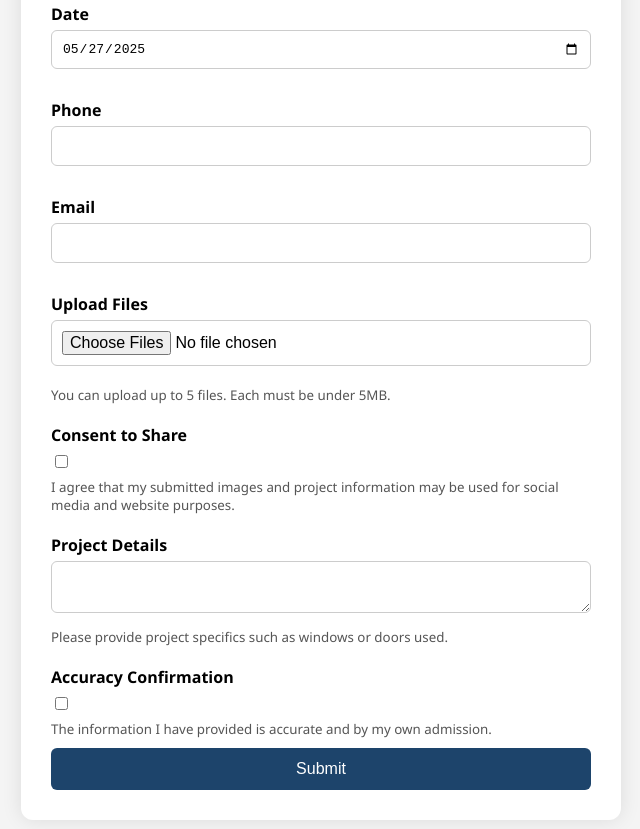
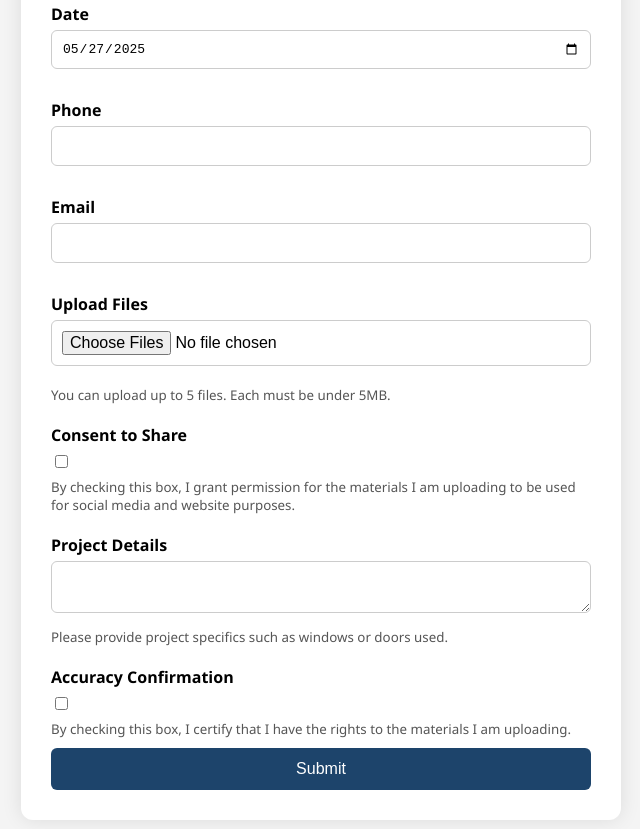
Before and after one commit to JELD-WENCanada/Form-Webhook, a website: page public/enhanced_project_submission_form.html in a window 1280 px wide. Shown: the part 367-1196 px from the top of the page, without its empty margins (319-959 px from the left). Drawn offline with Linux system fonts and the light colour scheme.

Commit message:
Update enhanced_project_submission_form.html

```diff
--- a/public/enhanced_project_submission_form.html
+++ b/public/enhanced_project_submission_form.html
@@ -118,8 +118,8 @@
 
       <label for="consent" data-en="Consent to Share" data-fr="Consentement à partager">Consent to Share</label>
       <input type="checkbox" id="consent" name="consent" required>
-      <small data-en="I agree that my submitted images and project information may be used for social media and website purposes." data-fr="J'accepte que mes images et informations de projet soumises puissent être utilisées à des fins de médias sociaux et de site web.">
-        I agree that my submitted images and project information may be used for social media and website purposes.
+      <small data-en="By checking this box, I grant permission for the materials I am uploading to be used for social media and website purposes." data-fr="En cochant cette case, j'autorise l'utilisation des documents que je télécharge à des fins de médias sociaux et de sites Web.">
+        By checking this box, I grant permission for the materials I am uploading to be used for social media and website purposes.
       </small>
 
       <label for="projectDetails" data-en="Project Details" data-fr="Détails du projet">Project Details</label>
@@ -130,8 +130,8 @@
 
       <label for="accuracy" data-en="Accuracy Confirmation" data-fr="Confirmation d'exactitude">Accuracy Confirmation</label>
       <input type="checkbox" id="accuracy" name="accuracy" required>
-      <small data-en="The information I have provided is accurate and by my own admission." data-fr="Les informations que j'ai fournies sont exactes et relèvent de ma propre responsabilité.">
-        The information I have provided is accurate and by my own admission.
+      <small data-en="By checking this box, I certify that I have the rights to the materials I am uploading." data-fr="En cochant cette case, je certifie que je possède les droits sur les documents que je télécharge.">
+        By checking this box, I certify that I have the rights to the materials I am uploading.
       </small>
 
       <button type="submit" id="submitBtn" data-en="Submit" data-fr="Soumettre">Submit</button>
@@ -246,6 +246,5 @@ document.addEventListener("DOMContentLoaded", () => {
   });
 });
 </script>
-
 </body>
 </html>
```
